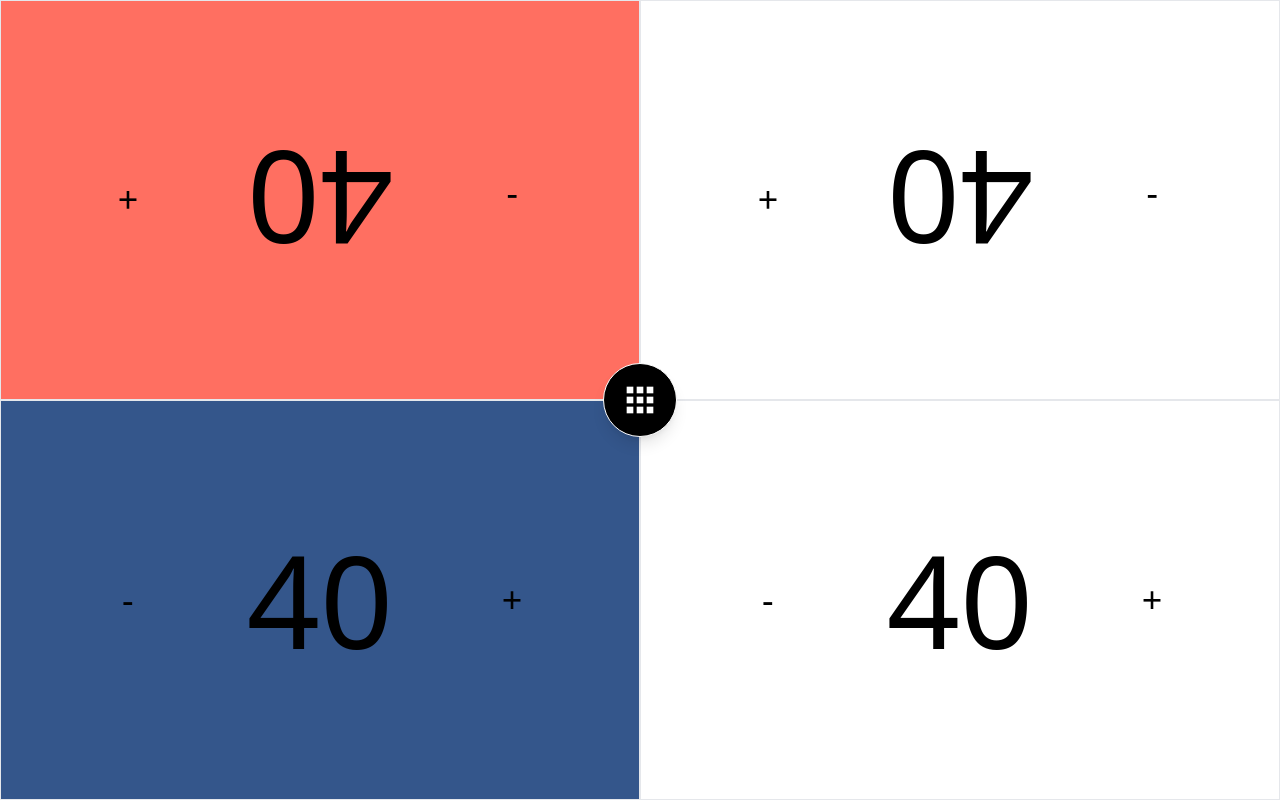
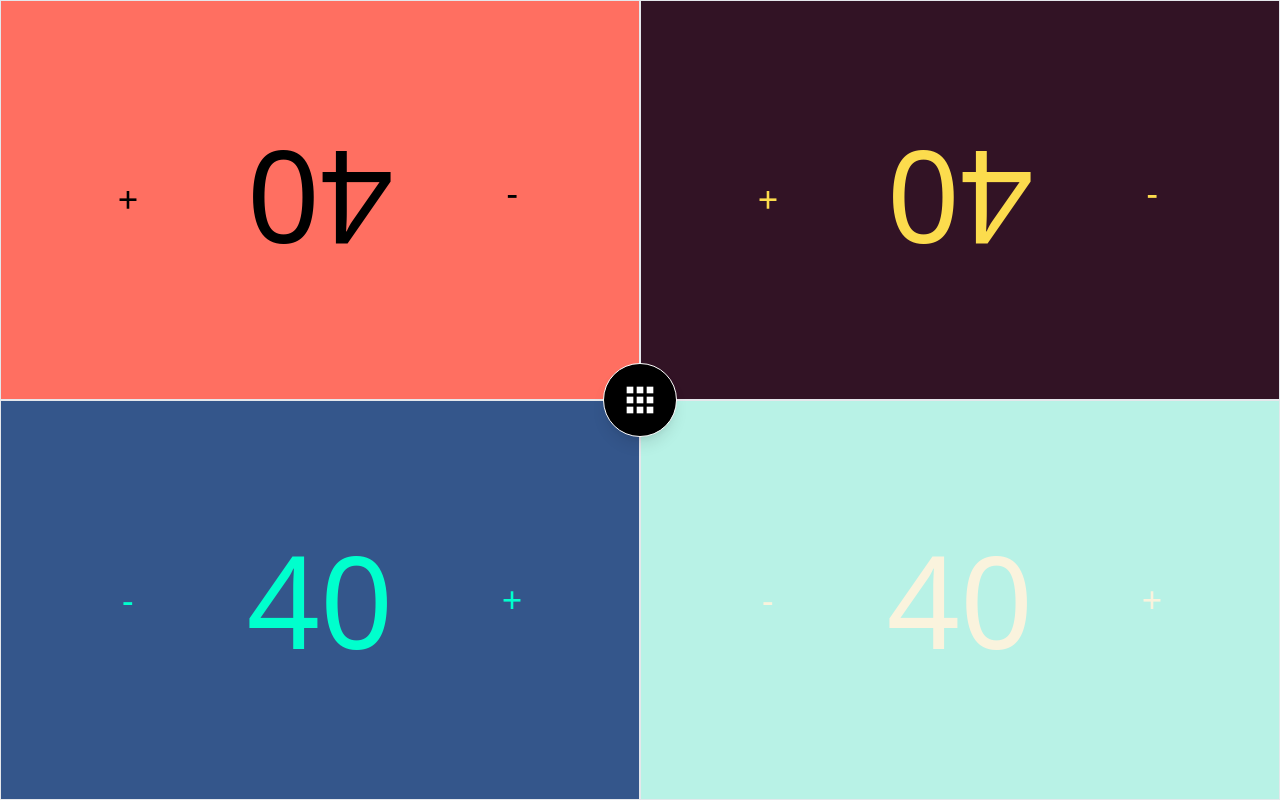
Before and after one commit to mdubelbeis/mtg-life-counter, a React (Vite) app: page /commander/four-players in a window 1280 px wide. Built offline with nearby package versions, Linux system fonts and the light colour scheme.

Commit message:
added text color input feat

```diff
--- a/src/app/commander/PlayerFourSlice.ts
+++ b/src/app/commander/PlayerFourSlice.ts
@@ -6,7 +6,8 @@ const initialState = {
   poisonTotal: 0,
   commanderDamage: 0,
   commander: "",
-  boardColor: "bg-teal-500",
+  boardColor: "#B8F2E6",
+  textColor: "#FAF3DD",
 };
 
 export const playerFourSlice = createSlice({
@@ -37,6 +38,9 @@ export const playerFourSlice = createSlice({
     updatePlayerFourBoardColor: (state, action: PayloadAction<string>) => {
       state.boardColor = action.payload;
     },
+    updatePlayerFourTextColor: (state, action: PayloadAction<string>) => {
+      state.textColor = action.payload;
+    },
   },
 });
 
@@ -50,6 +54,7 @@ export const {
   incrementCommanderDamagePlayerFour,
   updatePlayerFourCommander,
   updatePlayerFourBoardColor,
+  updatePlayerFourTextColor,
 } = playerFourSlice.actions;
 
 export default playerFourSlice.reducer;
--- a/src/app/commander/PlayerOneSlice.ts
+++ b/src/app/commander/PlayerOneSlice.ts
@@ -8,6 +8,7 @@ const initialState = {
   commanderDamage: 0,
   commander: "",
   boardColor: "#FF6F61",
+  textColor: "##E3D3E4",
 };
 
 export const playerOneSlice = createSlice({
@@ -38,6 +39,9 @@ export const playerOneSlice = createSlice({
     updatePlayerOneBoardColor: (state, action: PayloadAction<string>) => {
       state.boardColor = action.payload;
     },
+    updatePlayerOneTextColor: (state, action: PayloadAction<string>) => {
+      state.textColor = action.payload;
+    },
   },
 });
 
@@ -51,6 +55,7 @@ export const {
   incrementCommanderDamagePlayerOne,
   updatePlayerOneCommander,
   updatePlayerOneBoardColor,
+  updatePlayerOneTextColor,
 } = playerOneSlice.actions;
 
 export default playerOneSlice.reducer;
--- a/src/app/commander/PlayerThreeSlice.ts
+++ b/src/app/commander/PlayerThreeSlice.ts
@@ -6,7 +6,8 @@ const initialState = {
   poisonTotal: 0,
   commanderDamage: 0,
   commander: "",
-  boardColor: "bg-teal-500",
+  boardColor: "#321325",
+  textColor: "#FCDC4D",
 };
 
 export const playerThreeSlice = createSlice({
@@ -37,6 +38,9 @@ export const playerThreeSlice = createSlice({
     updatePlayerThreeBoardColor: (state, action: PayloadAction<string>) => {
       state.boardColor = action.payload;
     },
+    updatePlayerThreeTextColor: (state, action: PayloadAction<string>) => {
+      state.textColor = action.payload;
+    },
   },
 });
 
@@ -50,6 +54,7 @@ export const {
   incrementCommanderDamagePlayerThree,
   updatePlayerThreeCommander,
   updatePlayerThreeBoardColor,
+  updatePlayerThreeTextColor,
 } = playerThreeSlice.actions;
 
 export default playerThreeSlice.reducer;
--- a/src/app/commander/PlayerTwoSlice.ts
+++ b/src/app/commander/PlayerTwoSlice.ts
@@ -7,6 +7,7 @@ const initialState = {
   commanderDamage: 0,
   commander: "",
   boardColor: "#34568B",
+  textColor: "#00FFCD",
 };
 
 export const playerTwoSlice = createSlice({
@@ -37,6 +38,9 @@ export const playerTwoSlice = createSlice({
     updatePlayerTwoBoardColor: (state, action: PayloadAction<string>) => {
       state.boardColor = action.payload;
     },
+    updatePlayerTwoTextColor: (state, action: PayloadAction<string>) => {
+      state.textColor = action.payload;
+    },
   },
 });
 
@@ -50,6 +54,7 @@ export const {
   incrementCommanderDamagePlayerTwo,
   updatePlayerTwoCommander,
   updatePlayerTwoBoardColor,
+  updatePlayerTwoTextColor,
 } = playerTwoSlice.actions;
 
 export default playerTwoSlice.reducer;
--- a/src/components/PlaymatHeader/TextColorForm.tsx
+++ b/src/components/PlaymatHeader/TextColorForm.tsx
@@ -1,6 +1,10 @@
 import { useDispatch } from "react-redux";
 import { useState } from "react";
 import ApplyButton from "../ui/ApplyButton";
+import { updatePlayerThreeTextColor } from "../../app/commander/PlayerThreeSlice";
+import { updatePlayerFourTextColor } from "../../app/commander/PlayerFourSlice";
+import { updatePlayerTwoTextColor } from "../../app/commander/PlayerTwoSlice";
+import { updatePlayerOneTextColor } from "../../app/commander/PlayerOneSlice";
 
 interface TextColorMenuProps {
   player: string;
@@ -10,20 +14,25 @@ const TextColorMenu: React.FC<TextColorMenuProps> = ({ player }) => {
   const dispatch = useDispatch();
   const [textColor, setTextColor] = useState<string>("#000000");
 
-  const handleTextColorChange = (e: React.ChangeEvent<HTMLInputElement>) => {
+  const handleTextColorSubmit = (e: React.ChangeEvent<HTMLInputElement>) => {
     switch (player) {
       case "PlayerOne":
+        dispatch(updatePlayerOneTextColor(textColor));
         break;
       case "PlayerTwo":
+        dispatch(updatePlayerTwoTextColor(textColor));
         break;
       case "PlayerThree":
+        dispatch(updatePlayerThreeTextColor(textColor));
         break;
       case "PlayerFour":
+        dispatch(updatePlayerFourTextColor(textColor));
         break;
       default:
-        console.log("There is an error...");
+        console.log("Error...dummy");
     }
   };
+
   return (
     <div
       id="section-text-color"
@@ -37,24 +46,11 @@ const TextColorMenu: React.FC<TextColorMenuProps> = ({ player }) => {
             name="textColor"
             id="textColor"
             value={textColor}
-            onChange={handleTextColorChange}
+            onChange={(e) => setTextColor(e.target.value)}
+            onBlur={handleTextColorSubmit}
             className="bg-inherit w-20 h-9"
           />
-          {/* <select
-            name="textColor"
-            id="textColor"
-            className="py-2 px-4 rounded bg-white shadow-md"
-            defaultValue={"bg-blue-500"}
-          >
-            <option value="text-yellow-500">Yellow</option>
-            <option value="text-blue-800">Dark Blue</option>
-            <option value="text-green-800">Dark Green</option>
-            <option value="text-black">Black</option>
-            <option value="text-slate-500">Colorless</option>
-            <option value="text-white">White</option>
-          </select> */}
         </label>
-        {/* <ApplyButton /> */}
       </form>
     </div>
   );
--- a/src/components/ui/Playmat.tsx
+++ b/src/components/ui/Playmat.tsx
@@ -29,7 +29,19 @@ const Playmat: React.FC<PlaymatProps> = ({ playerStats, opacity }) => {
   const playerFourBoardColor = useSelector(
     (state: RootState) => state.PlayerFour.boardColor
   );
-  // useEffect(() => {}, []);
+
+  const playerOneTextColor = useSelector(
+    (state: RootState) => state.PlayerOne.textColor
+  );
+  const playerTwoTextColor = useSelector(
+    (state: RootState) => state.PlayerTwo.textColor
+  );
+  const playerThreeTextColor = useSelector(
+    (state: RootState) => state.PlayerThree.textColor
+  );
+  const playerFourTextColor = useSelector(
+    (state: RootState) => state.PlayerFour.textColor
+  );
 
   const filterBoardColor = () => {
     switch (playerStats.name) {
@@ -46,10 +58,24 @@ const Playmat: React.FC<PlaymatProps> = ({ playerStats, opacity }) => {
     }
   };
 
+  const filterTextColor = () => {
+    switch (playerStats.name) {
+      case "PlayerOne":
+        return playerOneTextColor;
+      case "PlayerTwo":
+        return playerTwoTextColor;
+      case "PlayerThree":
+        return playerThreeTextColor;
+      case "PlayerFour":
+        return playerFourTextColor;
+      default:
+        return "#000000 text-white";
+    }
+  };
   return (
     <div
       className={`h-full flex w-full relative z-50 p-2 border-[0.25px]`}
-      style={{ backgroundColor: filterBoardColor() }}
+      style={{ backgroundColor: filterBoardColor(), color: filterTextColor() }}
     >
       <PlaymatHeader
         poisonDamage={playerStats.poisonTotal}
```
